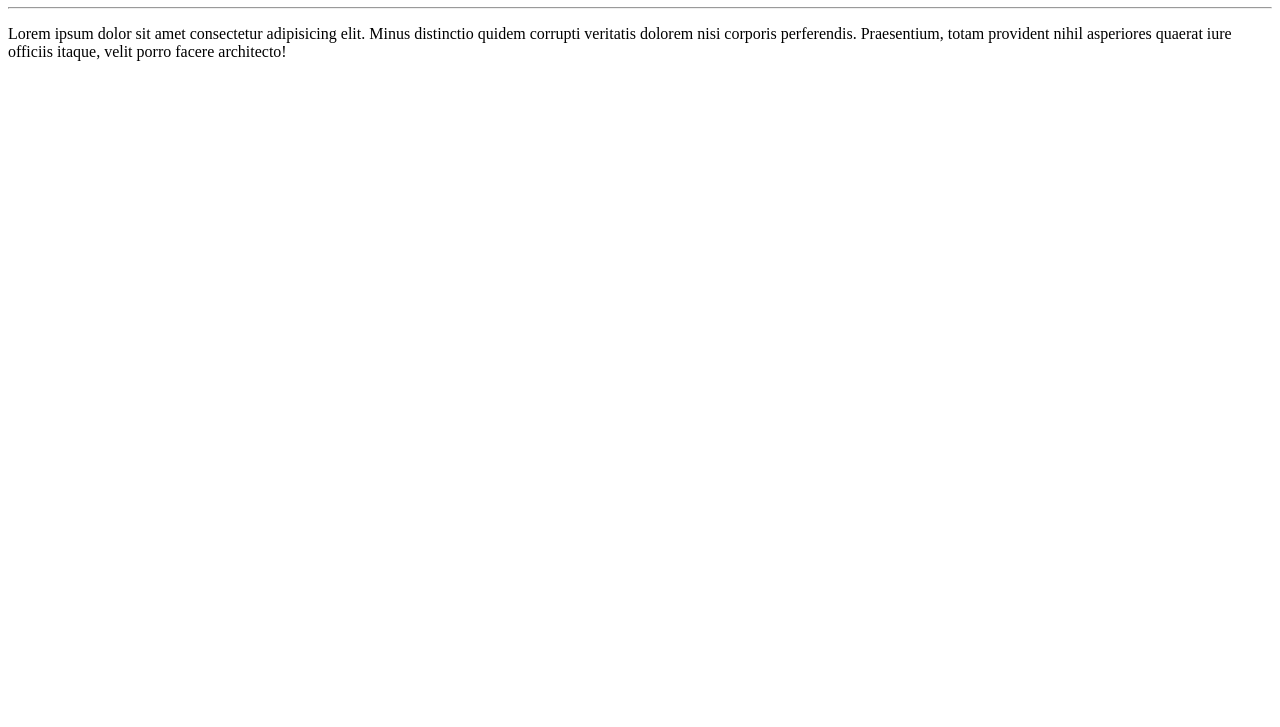
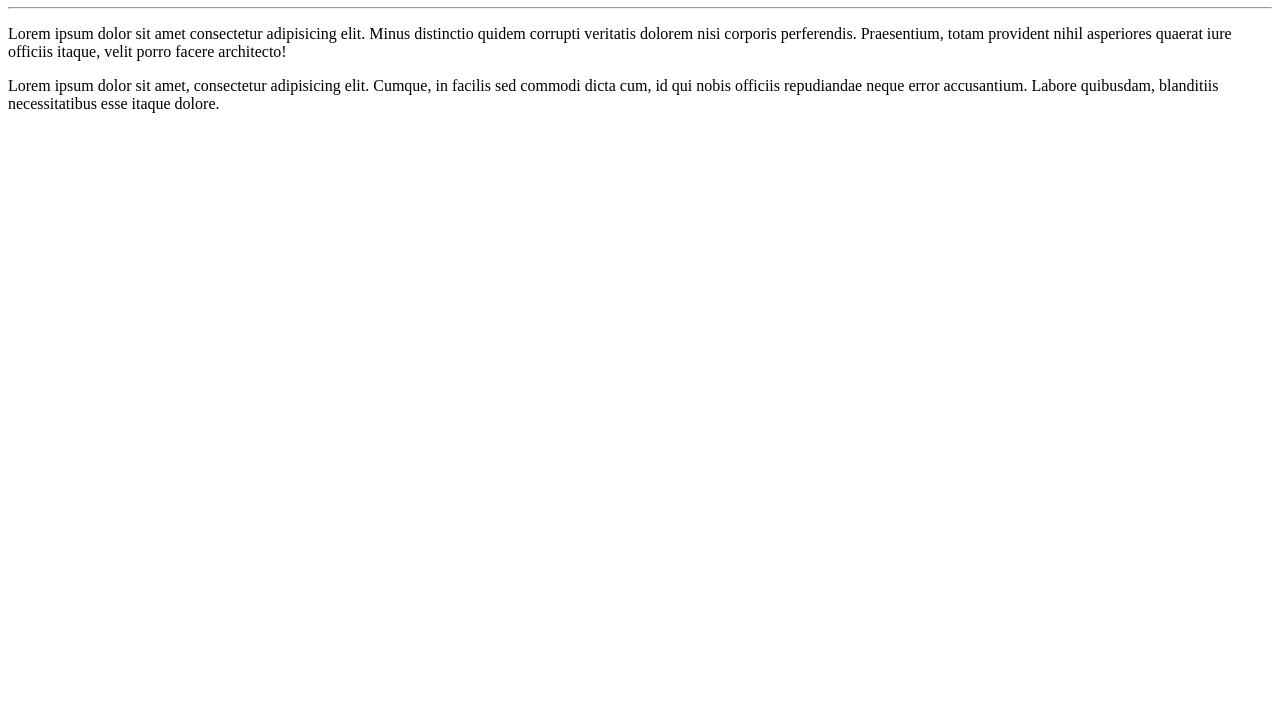
Before and after one commit to LoolaPrado/Ola-Mundo, a plain HTML site: page site-exemplo/index.html in a window 1280 px wide. Shown: the part 73-800 px from the top of the page. Drawn offline with Linux system fonts and the light colour scheme.

Commit message:
adicionei um parágrafo

```diff
--- a/site-exemplo/index.html
+++ b/site-exemplo/index.html
@@ -10,5 +10,6 @@
     <h1>Olá, Mundo!</h1>
     <hr>
     <p>Lorem ipsum dolor sit amet consectetur adipisicing elit. Minus distinctio quidem corrupti veritatis dolorem nisi corporis perferendis. Praesentium, totam provident nihil asperiores quaerat iure officiis itaque, velit porro facere architecto!</p>
+    <p>Lorem ipsum dolor sit amet, consectetur adipisicing elit. Cumque, in facilis sed commodi dicta cum, id qui nobis officiis repudiandae neque error accusantium. Labore quibusdam, blanditiis necessitatibus esse itaque dolore.</p>
 </body>
 </html>
```
